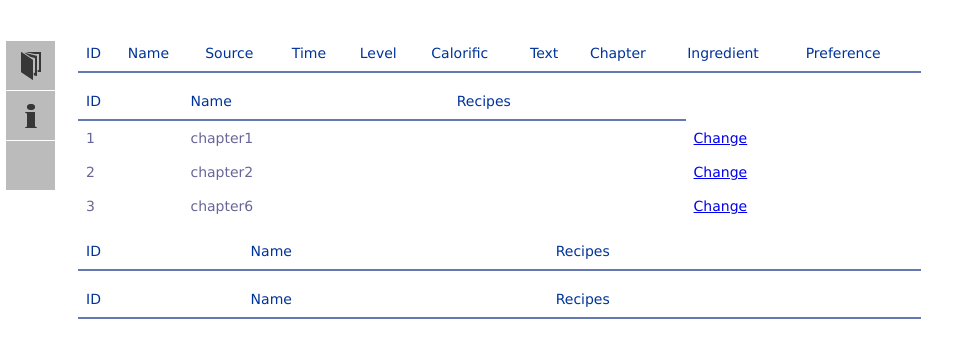
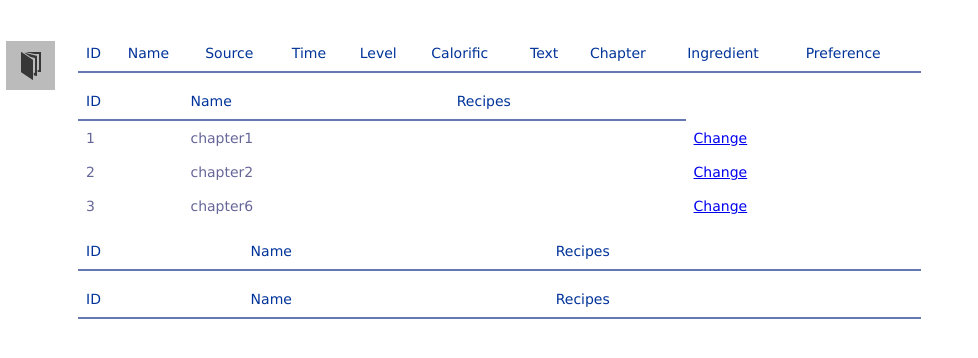
Before and after one commit to Marqueeze/PRBD-CookBook, a Flask app: page / in a window 1280 px wide. Shown: the top 358 px of the page, without its empty margins (0-978 px from the left). Run offline with Flask 2, Linux system fonts and the light colour scheme; data comes from the database, SQL or seed files in the repository; both versions use the stored data as it was after the commit; data that the repository does not hold is empty.

Commit message:
Done all operations. TODO: SEARCH! ?TODO? foolcheck, user-friendly UI (optional)

```diff
--- a/app.py
+++ b/app.py
@@ -63,15 +63,10 @@ def change(changing, chtype):
 
 @app.route('/delete/<chtype>/<deleting>', methods=['GET', 'POST'])
 def delete(deleting, chtype):
-    form_dict = {
-        "chapter": ChapterForm,
-        "recipe": RecipeForm,
-        "ingredient": IngredientForm,
-        "preference": PreferenceForm
-    }
-    form = form_dict[chtype]
-    form = form()
-    return render_template("delete.html", form=form)
+    inst = instance_dict[chtype].query.get(deleting)
+    db.session.delete(inst)
+    db.session.commit()
+    return redirect(url_for('index'))
 
 
 def Clear_DB():
--- a/config.py
+++ b/config.py
@@ -8,6 +8,3 @@ SQLALCHEMY_TRACK_MODIFICATIONS = True
 
 CSRF_ENABLED = True
 SECRET_KEY = 'you-will-never-guess'
-
-TEACHER_PASSWORD = 'I am a teacher'
-ADMIN_PASSWORD = 'root'
--- a/models.py
+++ b/models.py
@@ -2,10 +2,10 @@ from __init__ import db
 
 
 class RecipeIngredient(db.Model):
-    recipe_id = db.Column(db.INT, db.ForeignKey('recipe.id', ondelete="CASCADE"), primary_key=True, autoincrement=False)
-    ingredient_id = db.Column(db.INT, db.ForeignKey('ingredient.id', ondelete="CASCADE"), primary_key=True, autoincrement=False)
-    recipes = db.relationship("Recipe", back_populates='rec_ingr')
-    ingredients = db.relationship("Ingredient", back_populates='rec_ingr')
+    recipe_id = db.Column(db.INT, db.ForeignKey('recipe.id', ondelete='CASCADE'), primary_key=True, autoincrement=False)
+    ingredient_id = db.Column(db.INT, db.ForeignKey('ingredient.id', ondelete='CASCADE'), primary_key=True, autoincrement=False)
+    recipes = db.relationship("Recipe", back_populates='rec_ingr', cascade='all')
+    ingredients = db.relationship("Ingredient", back_populates='rec_ingr', cascade='all')
 
     def __repr__(self):
         return "RecId: {}, IngId: {}".format(self.recipe_id, self.ingredient_id)
@@ -18,10 +18,10 @@ class RecipeIngredient(db.Model):
 
 
 class RecipePreference(db.Model):
-    recipe_id = db.Column(db.INT, db.ForeignKey('recipe.id', ondelete="CASCADE"), primary_key=True, autoincrement=False)
-    preference_id = db.Column(db.INT, db.ForeignKey('preference.id', ondelete="CASCADE"), primary_key=True, autoincrement=False)
-    recipes = db.relationship("Recipe", back_populates='rec_pref')
-    preferences = db.relationship("Preference", back_populates='rec_pref')
+    recipe_id = db.Column(db.INT, db.ForeignKey('recipe.id', ondelete='CASCADE'), primary_key=True, autoincrement=False)
+    preference_id = db.Column(db.INT, db.ForeignKey('preference.id', ondelete='CASCADE'), primary_key=True, autoincrement=False)
+    recipes = db.relationship("Recipe", back_populates='rec_pref', cascade='all')
+    preferences = db.relationship("Preference", back_populates='rec_pref', cascade='all')
 
     def __repr__(self):
         return "RecId: {}, PrefId: {}".format(self.recipe_id, self.preference_id)
@@ -37,7 +37,7 @@ class Chapter(db.Model):
     id = db.Column(db.Integer, primary_key=True)
     name = db.Column(db.TEXT(16), index=True, unique=True)
 
-    recipes = db.relationship("Recipe")
+    recipes = db.relationship("Recipe", cascade='all')
 
     def __init__(self, name):
         self.name = name
@@ -63,8 +63,8 @@ class Recipe(db.Model):
     text = db.Column(db.TEXT(8192))
 
     chapter_id = db.Column(db.Integer, db.ForeignKey("chapter.id", ondelete='CASCADE'), index=True)
-    rec_ingr = db.relationship("RecipeIngredient", back_populates='recipes')
-    rec_pref = db.relationship("RecipePreference", back_populates='recipes')
+    rec_ingr = db.relationship("RecipeIngredient", back_populates='recipes', cascade='all')
+    rec_pref = db.relationship("RecipePreference", back_populates='recipes', cascade='all')
 
     def __repr__(self):
         return "Name: {}".format(self.name)
@@ -93,7 +93,7 @@ class Ingredient(db.Model):
     id = db.Column(db.Integer, primary_key=True)
     name = db.Column(db.TEXT(16), index=True)
 
-    rec_ingr = db.relationship("RecipeIngredient", back_populates='ingredients')
+    rec_ingr = db.relationship("RecipeIngredient", back_populates='ingredients', cascade='all')
 
     def __repr__(self):
         return "Name: {}".format(self.name)
@@ -111,7 +111,7 @@ class Preference(db.Model):
     id = db.Column(db.Integer, primary_key=True)
     name = db.Column(db.TEXT(16), index=True)
 
-    rec_pref = db.relationship("RecipePreference", back_populates='preferences')
+    rec_pref = db.relationship("RecipePreference", back_populates='preferences', cascade='all')
 
     def __repr__(self):
         return "Name: {}".format(self.name)
--- a/templates/base.html
+++ b/templates/base.html
@@ -15,20 +15,6 @@
                 <a href="/create/recipe">Recipe</a>
 				<a href="/create/ingredient">Ingredient</a>
 			</li>
-            <li class="change-info">
-				<a>Change</a>
-				<a href="{{ url_for('index') }}">Chapter</a>
-                <a href="{{ url_for('index') }}">Preference</a>
-                <a href="{{ url_for('index') }}">Recipe</a>
-				<a href="{{ url_for('index') }}">Ingredient</a>
-			</li>
-            <li class="cross">
-				<a>Delete</a>
-				<a href="{{ url_for('index') }}">Chapter</a>
-                <a href="{{ url_for('index') }}">Preference</a>
-                <a href="{{ url_for('index') }}">Recipe</a>
-				<a href="{{ url_for('index') }}">Ingredient</a>
-			</li>
 		</ul>
 	</div>
     {% block form %}{% endblock %}
```
Also changed, not shown: db_repository/versions/002_migration.py (added, +19 -0 lines), templates/delete.html (deleted, +0 -10 lines), app.db.
